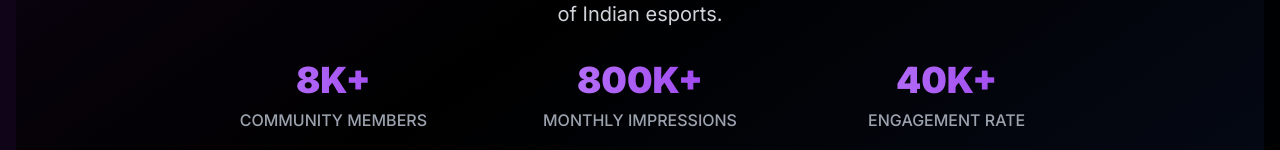
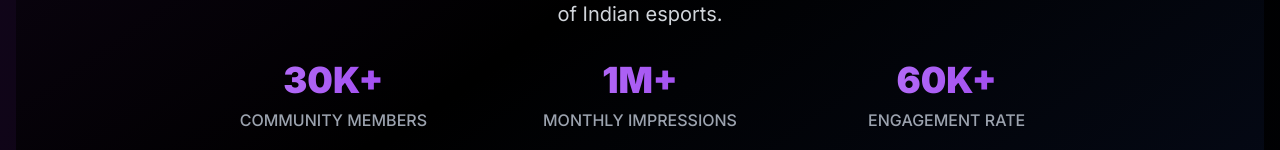
Before and after one commit to Pranavfr/esports-talks-website, a Next.js app: page / in a window 1280 px wide. Shown: the part 472-622 px from the top of the page. Built offline with nearby package versions, Linux system fonts and the light colour scheme; no server answers.

Commit message:
Update statistics: Community Members to 30K+, Monthly Impressions to 1M+, Engagement Rate to 60K+

```diff
--- a/components/hero-section.tsx
+++ b/components/hero-section.tsx
@@ -45,15 +45,15 @@
             className="grid grid-cols-1 md:grid-cols-3 gap-6 mb-8 max-w-4xl mx-auto"
           >
             <div className="text-center">
-              <div className="text-3xl md:text-4xl font-black bg-gradient-to-r from-purple-400 to-purple-600 bg-clip-text text-transparent mb-2">8K+</div>
+              <div className="text-3xl md:text-4xl font-black bg-gradient-to-r from-purple-400 to-purple-600 bg-clip-text text-transparent mb-2">30K+</div>
               <div className="text-gray-400 font-medium">COMMUNITY MEMBERS</div>
             </div>
             <div className="text-center">
-              <div className="text-3xl md:text-4xl font-black bg-gradient-to-r from-purple-400 to-purple-600 bg-clip-text text-transparent mb-2">800K+</div>
+              <div className="text-3xl md:text-4xl font-black bg-gradient-to-r from-purple-400 to-purple-600 bg-clip-text text-transparent mb-2">1M+</div>
               <div className="text-gray-400 font-medium">MONTHLY IMPRESSIONS</div>
             </div>
             <div className="text-center">
-              <div className="text-3xl md:text-4xl font-black bg-gradient-to-r from-purple-400 to-purple-600 bg-clip-text text-transparent mb-2">40K+</div>
+              <div className="text-3xl md:text-4xl font-black bg-gradient-to-r from-purple-400 to-purple-600 bg-clip-text text-transparent mb-2">60K+</div>
               <div className="text-gray-400 font-medium">ENGAGEMENT RATE</div>
             </div>
           </motion.div>
```
